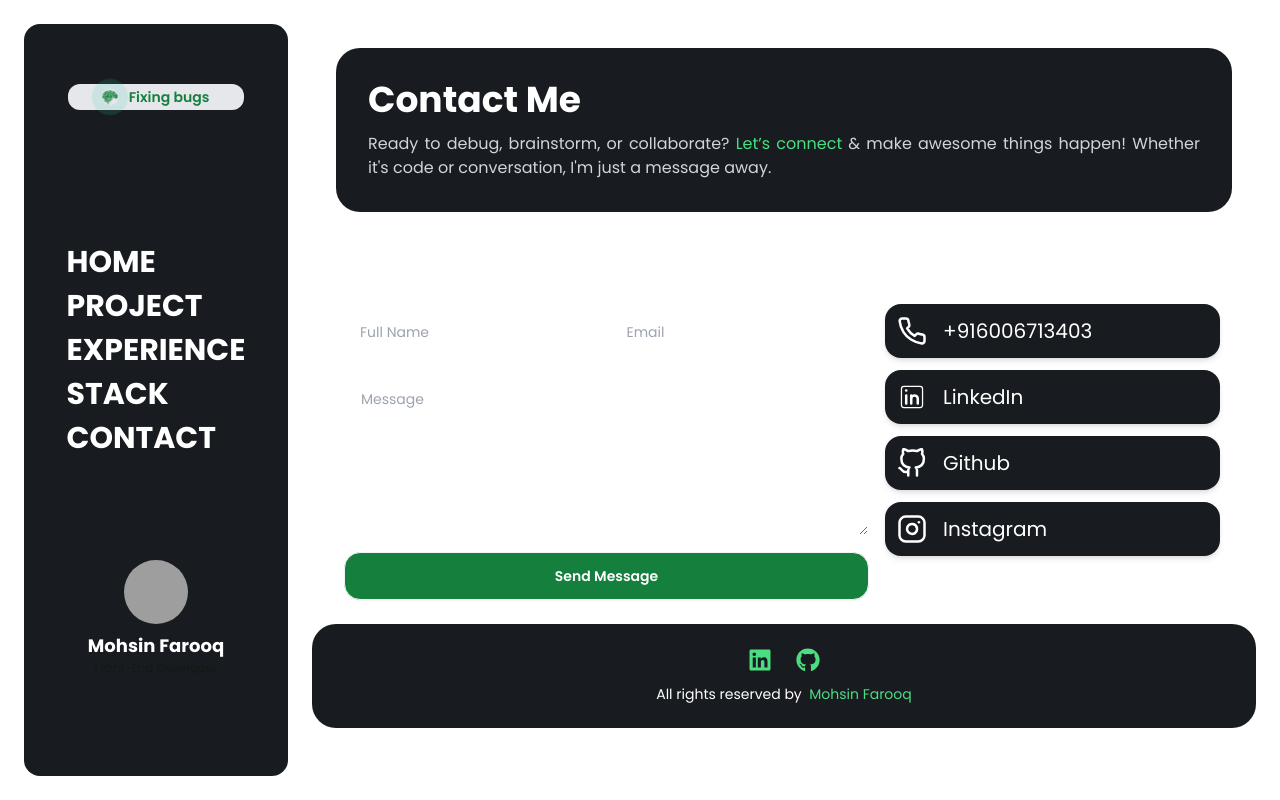
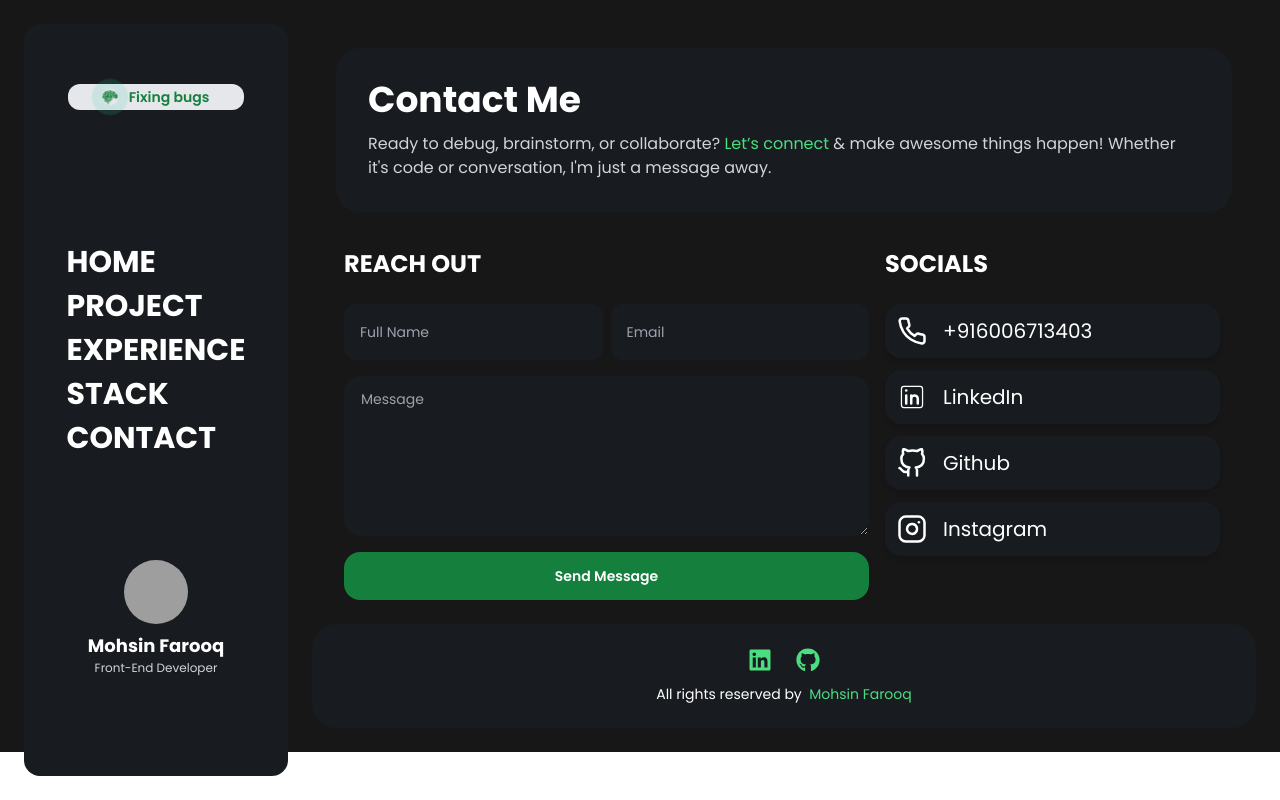
Before and after one commit to MohsinFarooq/portfolio-website, a Next.js app: page /contact in a window 1280 px wide. Built offline with nearby package versions, Linux system fonts and the light colour scheme; grey boxes are pictures that could not be loaded.

Commit message:
fix UI bugs in light & dark scheme, remove text justification from header comp & make animation  ease/fast

```diff
--- a/src/app/globals.css
+++ b/src/app/globals.css
@@ -4,15 +4,8 @@
 
 @import url("https://fonts.googleapis.com/css2?family=Cinzel+Decorative:wght@400;700;900&display=swap");
 :root {
-  --background: #ffffff;
-  --foreground: #171717;
-}
-
-@media (prefers-color-scheme: dark) {
-  :root {
-    --background: #0a0a0a;
-    --foreground: #ededed;
-  }
+  --background: #171717;
+  --foreground: #d1d5db;
 }
 
 body {
@@ -20,3 +13,7 @@ body {
   background: var(--background);
   font-family: "Poppins", sans-serif;
 }
+a,
+button {
+  border: none;
+}
--- a/src/app/layout.tsx
+++ b/src/app/layout.tsx
@@ -27,7 +27,7 @@ export default function RootLayout({
     <html>
       <body>
         <main
-          className={`${poppins.variable} font-poppins w-full bg-dark-100 p-4 lg:p-6`}
+          className={`${poppins.variable} font-poppins w-full bg-dark-100 p-4 lg:p-6 h-100`}
         >
           <div className="relative flex lg:flex-row flex-col 2xl:gap-11 lg:gap-6 gap-5">
             <div className="lg:hidden block sticky top-0 z-50">
--- a/src/app/stack/page.tsx
+++ b/src/app/stack/page.tsx
@@ -33,7 +33,7 @@ export default function Stack() {
                 initial={{ opacity: 0, x: 50 }}
                 animate={{ opacity: [0, 0.8, 1], x: 0 }}
                 transition={{
-                  duration: 0.7,
+                  duration: 0.3,
                   ease: "easeInOut",
                   delay: 0.4 + index * 0.1,
                   type: "spring",
--- a/src/components/contact-form/index.tsx
+++ b/src/components/contact-form/index.tsx
@@ -97,7 +97,7 @@ function ContactForm() {
                 type="text"
                 name="user_name"
                 placeholder="Full Name"
-                className="bg-dark-200 rounded-xl text-sm text-white p-4 h-14 w-full lg:w-1/2"
+                className="bg-dark-cards_200 rounded-xl text-sm text-white p-4 h-14 w-full lg:w-1/2"
                 required
               />
               <motion.input
@@ -112,7 +112,7 @@ function ContactForm() {
                 type="email"
                 name="user_email"
                 placeholder="Email"
-                className="bg-dark-200 rounded-xl text-sm text-white p-4 h-14 w-full lg:w-1/2"
+                className="bg-dark-cards_200 rounded-xl text-sm text-white p-4 h-14 w-full lg:w-1/2"
                 pattern="[a-z0-9._%+-]+@[a-z0-9.-]+\.[a-z]{2,}$"
               />
             </div>
@@ -125,7 +125,7 @@ function ContactForm() {
                 delay: 0.6,
                 type: "spring",
               }}
-              className="textarea rounded-2xl text-white h-40 text-md bg-dark-200"
+              className="textarea rounded-2xl text-white h-40 text-md bg-dark-cards_200"
               name="message"
               placeholder="Message"
               required
--- a/src/components/header/index.tsx
+++ b/src/components/header/index.tsx
@@ -13,9 +13,7 @@ export default function Header({ title, description, isHome }: HeaderProps) {
         ${!isHome ? "p-8 gap-3" : ""} bg-dark-cards_200 justify-end`}
     >
       <h1 className="text-4xl capitalize font-bold text-white">{title}</h1>
-      <p className="text-md text-gray-300 font-light text-justify">
-        {description}
-      </p>
+      <p className="text-md text-gray-300 font-light">{description}</p>
     </div>
   );
 }
--- a/src/components/stack-card/index.tsx
+++ b/src/components/stack-card/index.tsx
@@ -21,7 +21,7 @@ export default function StackCard({
         boxShadow: "0px 10px 20px rgba(0, 0, 0, 0.2)",
         backgroundColor: "#2C2C2E",
       }}
-      transition={{ type: "spring", stiffness: 500, damping: 25 }}
+      transition={{ type: "spring", stiffness: 600, damping: 35 }}
     >
       <div className="h-full w-full flex flex-col justify-between">
         <figure className="w-16 h-16">
```
